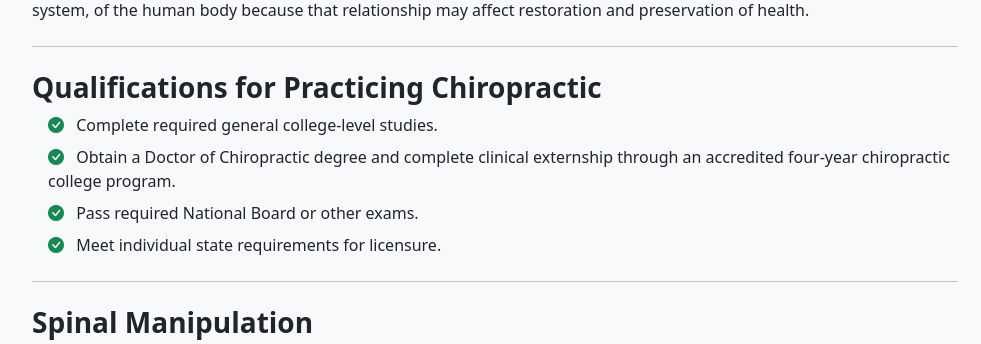
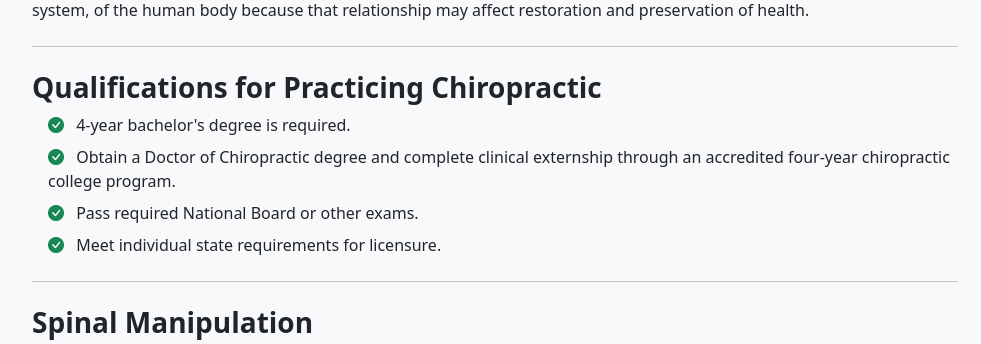
Before and after one commit to clintakp/bartell-healthcare, a Django app: page /what_is_chiropractic in a window 1280 px wide. Shown: the part 496-840 px from the top of the page, without its empty margins (145-1126 px from the left). Run offline with Django 5.2, Linux system fonts and the light colour scheme; some libraries are stand-ins or nearby versions.

Commit message:
6/6/2025, 6pm

```diff
--- a/templates/what_is_chiropractic.html
+++ b/templates/what_is_chiropractic.html
@@ -21,7 +21,7 @@
 
                     <h3 class="fw-semibold">Qualifications for Practicing Chiropractic</h3>
                     <ul class="list-unstyled ps-3">
-                        <li class="mb-2"><i class="bi bi-check-circle-fill text-success me-2"></i> Complete required general college-level studies.</li>
+                        <li class="mb-2"><i class="bi bi-check-circle-fill text-success me-2"></i> 4-year bachelor's degree is required.</li>
                         <li class="mb-2"><i class="bi bi-check-circle-fill text-success me-2"></i> Obtain a Doctor of Chiropractic degree and complete clinical externship through an accredited four-year chiropractic college program.</li>
                         <li class="mb-2"><i class="bi bi-check-circle-fill text-success me-2"></i> Pass required National Board or other exams.</li>
                         <li><i class="bi bi-check-circle-fill text-success me-2"></i> Meet individual state requirements for licensure.</li>
```
